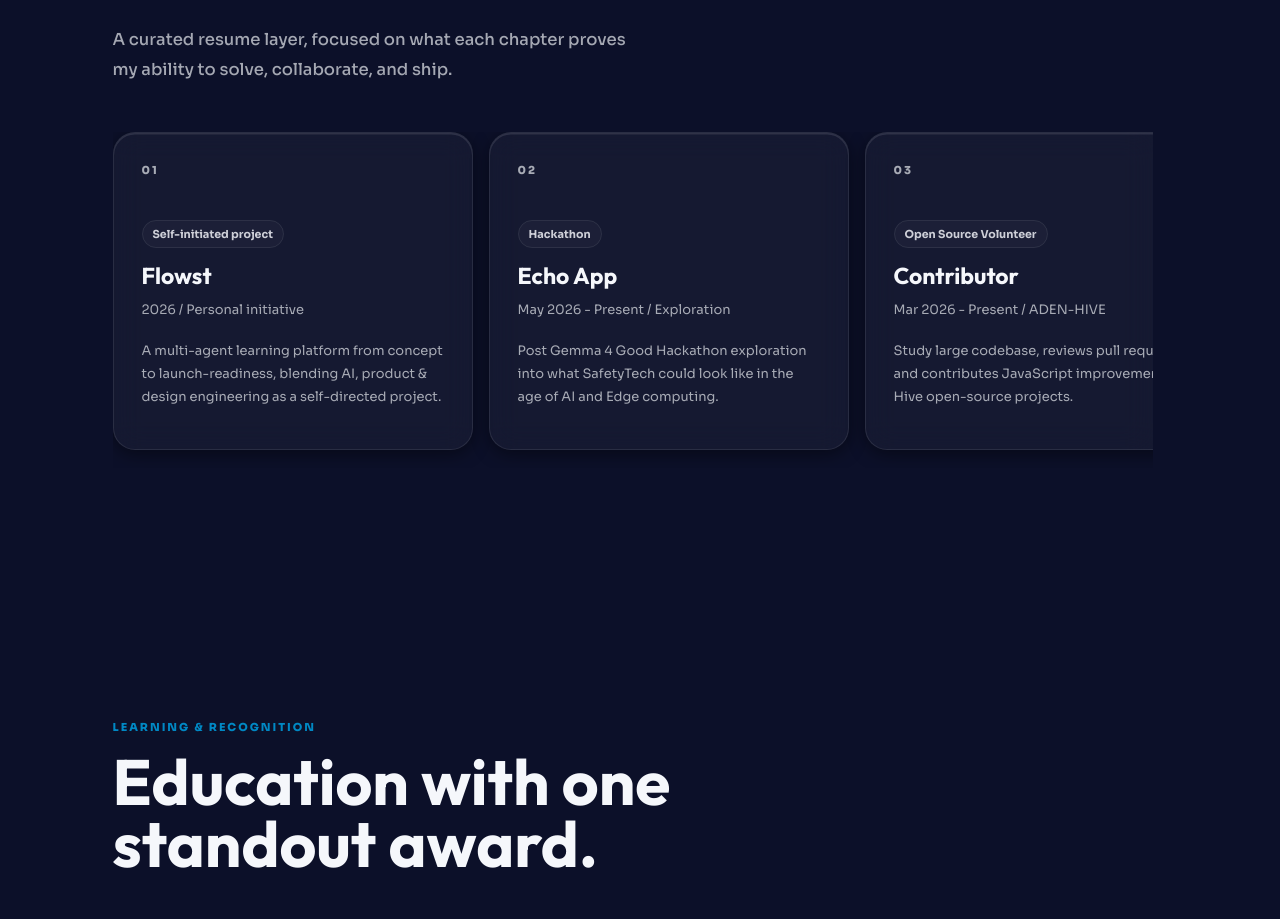
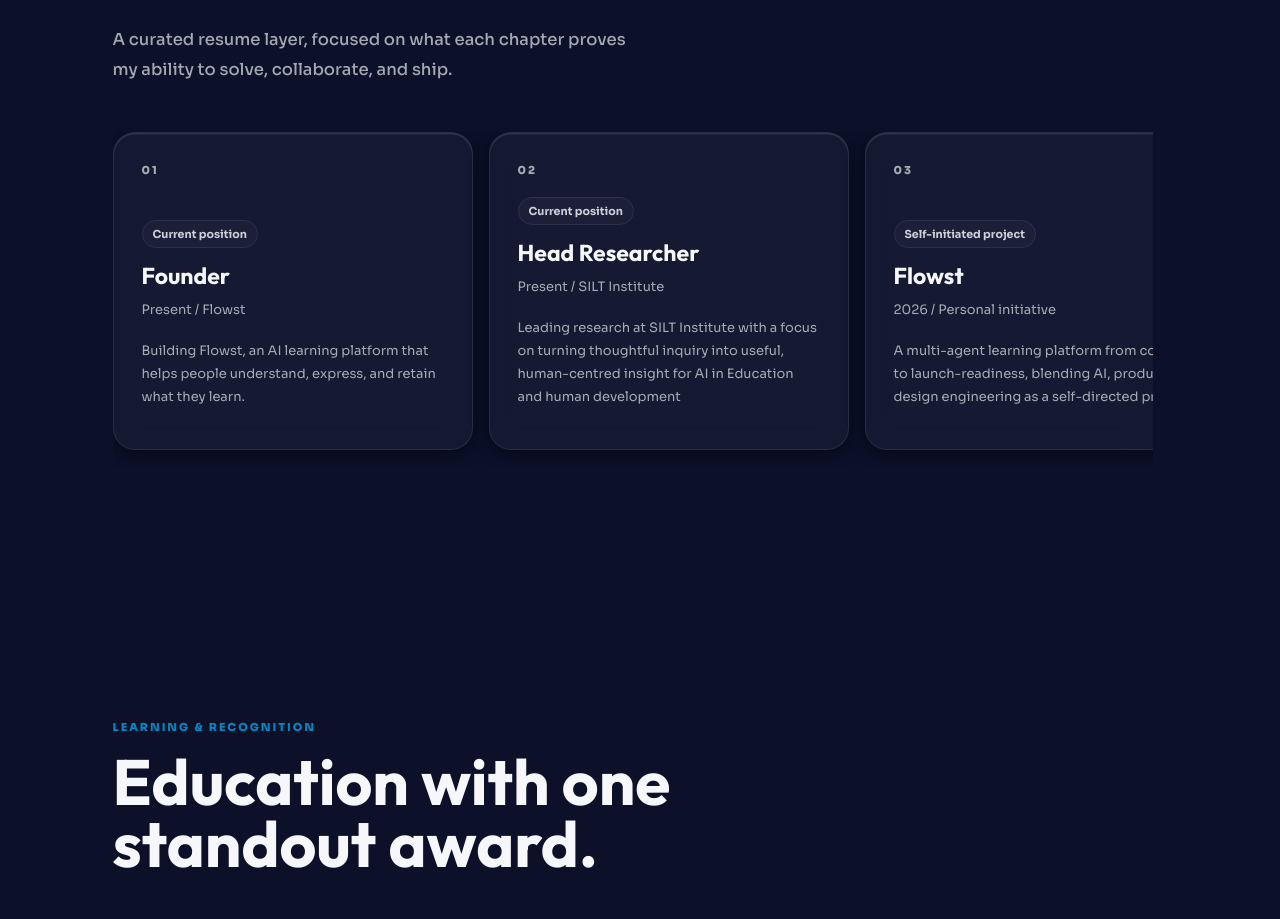
Before and after one commit to estheticallybawo/personal-portfolio, a React (Vite) app: page / in a window 1280 px wide. Shown: the part 4280-5199 px from the top of the page. Built offline with nearby package versions, Linux system fonts and the light colour scheme.

Commit message:
Add current positions for Founder at Flowst and Head Researcher at SILT Institute to resume highlights

```diff
--- a/src/portfolioData.ts
+++ b/src/portfolioData.ts
@@ -462,6 +462,22 @@ export const projects: Project[] = [
 
 export const resumeHighlights = [
   {
+    type: "Current position",
+    title: "Founder",
+    org: "Flowst",
+    period: "Present",
+    copy:
+      "Building Flowst, an AI learning platform that helps people understand, express, and retain what they learn.",
+  },
+  {
+    type: "Current position",
+    title: "Head Researcher",
+    org: "SILT Institute",
+    period: "Present",
+    copy:
+      "Leading research at SILT Institute with a focus on turning thoughtful inquiry into useful, human-centred insight for AI in Education and human development",
+  },
+  {
     type: "Self-initiated project",
     title: "Flowst",
     org: "Personal initiative",
```
